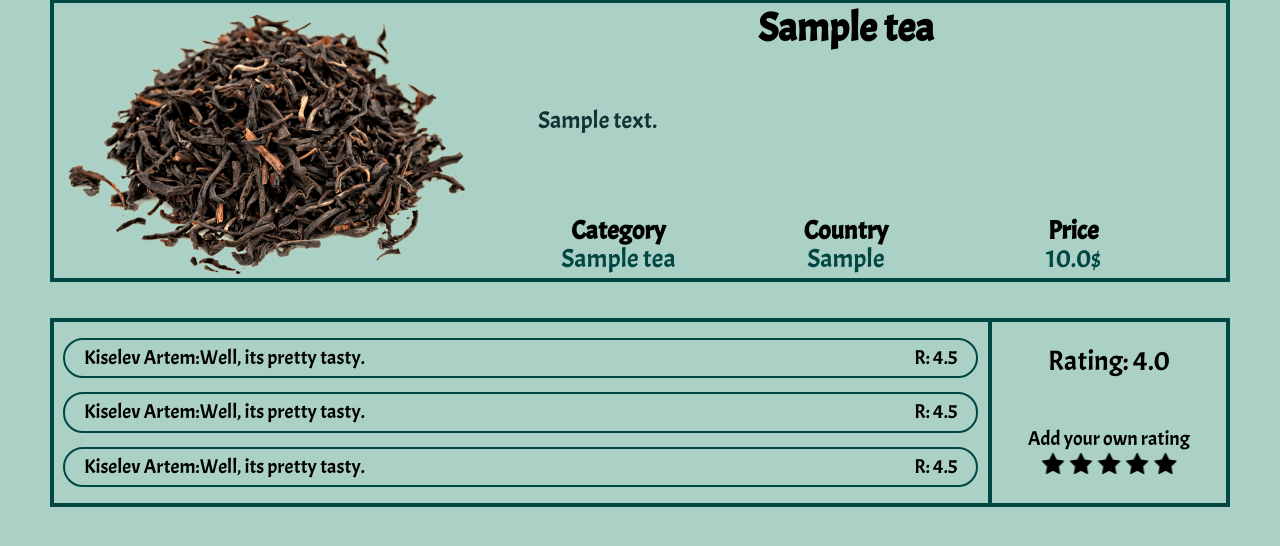
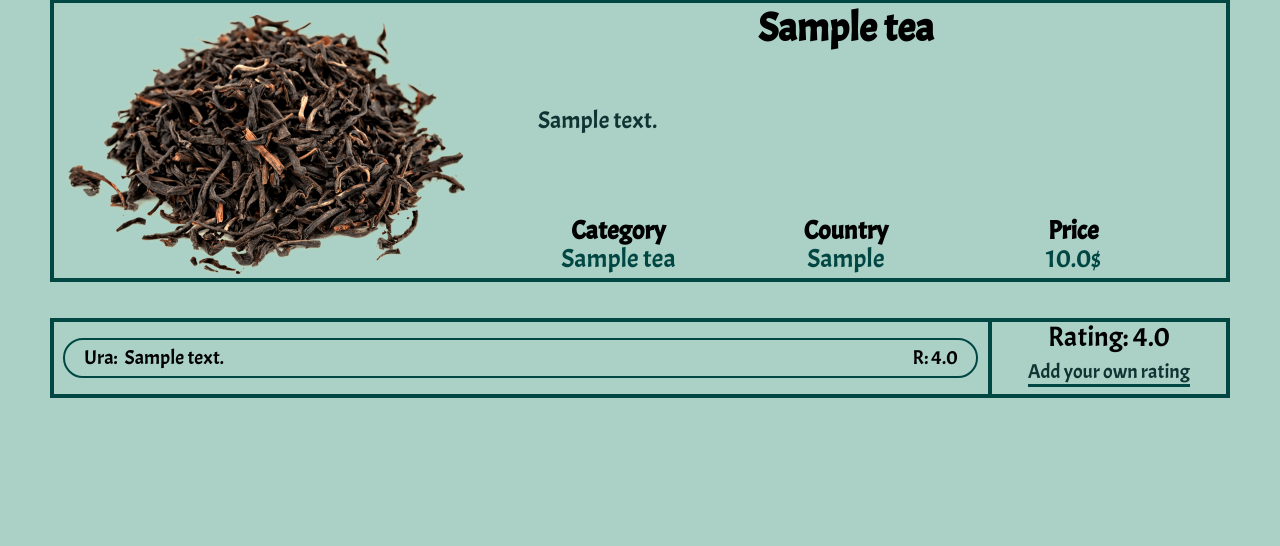
Before and after one commit to MrJustice/teamania, a Flask app: page /gallery/1 in a window 1280 px wide. Shown: the part 153-699 px from the top of the page. Run offline with Flask 2, Linux system fonts and the light colour scheme; tables that the repository leaves empty hold one stand-in row (values such as "Sample post").

Commit message:
can comment tea now

```diff
--- a/app/routes.py
+++ b/app/routes.py
@@ -1,6 +1,10 @@
 from app import app, db
 from flask import render_template, url_for, request, redirect
 from app.models import *
+
+
+def to_fixed(val, digits):
+    return f'{val:.{digits}f}'
 
 @app.route('/')
 @app.route('/index')
@@ -19,7 +23,25 @@ def gallery():
 @app.route('/gallery/<int:id>')
 def single(id):
     tea = Tea.query.get(id)
-    return render_template('single.html', tea=tea)
+    comments = tea.comments
+    return render_template('single.html', tea=tea, comments=comments)
+
+
+@app.route('/gallery/<int:id>/comment', methods=['POST'])
+def comment(id):
+    tea = Tea.query.get(id)
+    comments = tea.comments
+    rating = request.form['star']
+    body = request.form['comment-body']
+    comment = Comment(rating=rating, body=body, tea_id=tea.id)
+    avg_rating = (sum([x.rating for x in comments]) + int(comment.rating)) / (comments.count()+1)
+    tea.rating = to_fixed(avg_rating, 2)
+    try:
+        db.session.add(comment)
+        db.session.commit()
+    except:
+        return 'Cant add comment'
+    return render_template('single.html', tea=tea, comments=comments)
 
 
 @app.route('/add-tea', methods=['POST', 'GET'])
@@ -38,7 +60,6 @@ def add_tea():
             return redirect('/gallery')
         except:
             return 'Something went wrong'
-        print(request.form)
         return redirect('/gallery')
     else:
         return render_template('add_tea.html')
--- a/app/static/css/single_style.css
+++ b/app/static/css/single_style.css
@@ -168,6 +168,11 @@ main .container {
 
 .comment {
     display: flex;
+    width: 80%;
+}
+
+.comment__text {
+    padding-left: 1%;
 }
 
 .rating__section {
@@ -183,7 +188,21 @@ main .container {
 }
 
 #self-rating {
+    background: none;
+    border: none;
     font-size: 20px;
+    color: #0f3433;
+    cursor: pointer;
+    font-family: 'Acme', 'PT Serif', serif;
+}
+
+#self-rating::after {
+    content: '';
+    display: block;
+    width: 100%;
+    height: 3px;
+    margin-top: .5px;
+    background-color: #004643;
 }
 
 #self-stars {
@@ -201,7 +220,7 @@ main .container {
 #self-stars label {
     display: block;
     cursor: pointer;
-    width: 10%;
+    width: 20%;
     margin-right: 2%;
 }
 
--- a/app/static/js/comment.js
+++ b/app/static/js/comment.js
@@ -1,13 +1,19 @@
 const commentForm = document.getElementById('comment-form');
-var stars = document.querySelectorAll('#self-stars label'), i;
+// var stars = document.querySelectorAll('#self-stars label'), i;
 
-for (i = 0; i < stars.length; ++i) {
-    stars[i].addEventListener('click',
-    function() {
-        document.querySelector('.popup').classList.add('show');
-        document.getElementById('comment-popup').classList.add('show');
-    });
-}
+// for (i = 0; i < stars.length; ++i) {
+//     stars[i].addEventListener('click',
+//     function() {
+//         document.querySelector('.popup').classList.add('show');
+//         document.getElementById('comment-popup').classList.add('show');
+//     });
+// }
+
+document.querySelector('#self-rating').addEventListener('click',
+function() {
+    document.querySelector('.popup').classList.add('show');
+    document.getElementById('comment-popup').classList.add('show');
+});
 
 document.querySelector('#close-comment').addEventListener('click',
 function() {
--- a/app/templates/add_tea.html
+++ b/app/templates/add_tea.html
@@ -54,7 +54,6 @@
   <main>
     <div class="container">
       <form action="" method="POST" class="tea__section" id="add-tea-form">
-
         <div class="main__information">
           <div class="tea__info">
             <div id="tea-name">
@@ -96,7 +95,6 @@
         </div>
 
         <button type="submit" id="complete-button"><span>Add to gallery</span></button>
-        <span class="validatin__text"></span>
       </form>
     </div>
   </main>
--- a/app/templates/single.html
+++ b/app/templates/single.html
@@ -51,10 +51,16 @@
     </div>
 
     <div id="comment-popup">
-      <div id="new-comment-stars">1-5 stars here</div>
-      <form action="" method="post" id="comment-form">
-        <textarea placeholder="Your comment here..." cols="30" rows="5"></textarea>
-        <button id="comment-button"><span>leave comment</span></button>
+      <form action="{{ url_for('comment', id=tea.id) }}" method="POST" id="comment-form">
+        <div id="self-stars">
+          <input type="radio" name="star" id="star1" value="5"><label for="star1"></label>
+          <input type="radio" name="star" id="star2" value="4"><label for="star2"></label>
+          <input type="radio" name="star" id="star3" value="3"><label for="star3"></label>
+          <input type="radio" name="star" id="star4" value="2"><label for="star4"></label>
+          <input type="radio" name="star" id="star5" value="1"><label for="star5"></label>
+        </div>
+        <textarea placeholder="Your comment here..." cols="30" rows="5" name="comment-body"></textarea>
+        <button type="submit" id="comment-button"><span>leave comment</span></button>
       </form>
       <button id="close-comment">+</button>
     </div>
@@ -92,27 +98,15 @@
       <section class="feedback__section">
         <article class="comment__section">
           <ul id="comment-list">
+            {% for comment in comments: %}
             <li id="comment-item">
               <div class="comment">
-                <div class="comment__author">Kiselev Artem:</div>
-                <div class="comment__text">Well, its pretty tasty.</div>
+                <div class="comment__author">Ura:</div>
+                <div class="comment__text">{{ comment.body }}</div>
               </div>
-              <div class="comment__rating">R: 4.5</div>
+              <div class="comment__rating">R: {{ comment.rating }}</div>
             </li>
-            <li id="comment-item">
-              <div class="comment">
-                <div class="comment__author">Kiselev Artem:</div>
-                <div class="comment__text">Well, its pretty tasty.</div>
-              </div>
-              <div class="comment__rating">R: 4.5</div>
-            </li>
-            <li id="comment-item">
-              <div class="comment">
-                <div class="comment__author">Kiselev Artem:</div>
-                <div class="comment__text">Well, its pretty tasty.</div>
-              </div>
-              <div class="comment__rating">R: 4.5</div>
-            </li>
+            {% endfor %}
           </ul>
         </article>
         <article class="rating__section">
@@ -122,16 +116,8 @@
             </div>
           </div>
           <div class="your__rating">
-            <div id="self-rating">Add your own rating</div>
-            <div id="self-stars">
-              <input type="radio" name="star" id="star1"><label for="star1"></label>
-              <input type="radio" name="star" id="star2"><label for="star2"></label>
-              <input type="radio" name="star" id="star3"><label for="star3"></label>
-              <input type="radio" name="star" id="star4"><label for="star4"></label>
-              <input type="radio" name="star" id="star5"><label for="star5"></label>
-            </div>
+            <button id="self-rating">Add your own rating</button>
           </div>
-
         </article>
       </section>
 
```
Also changed, not shown: app.db.
